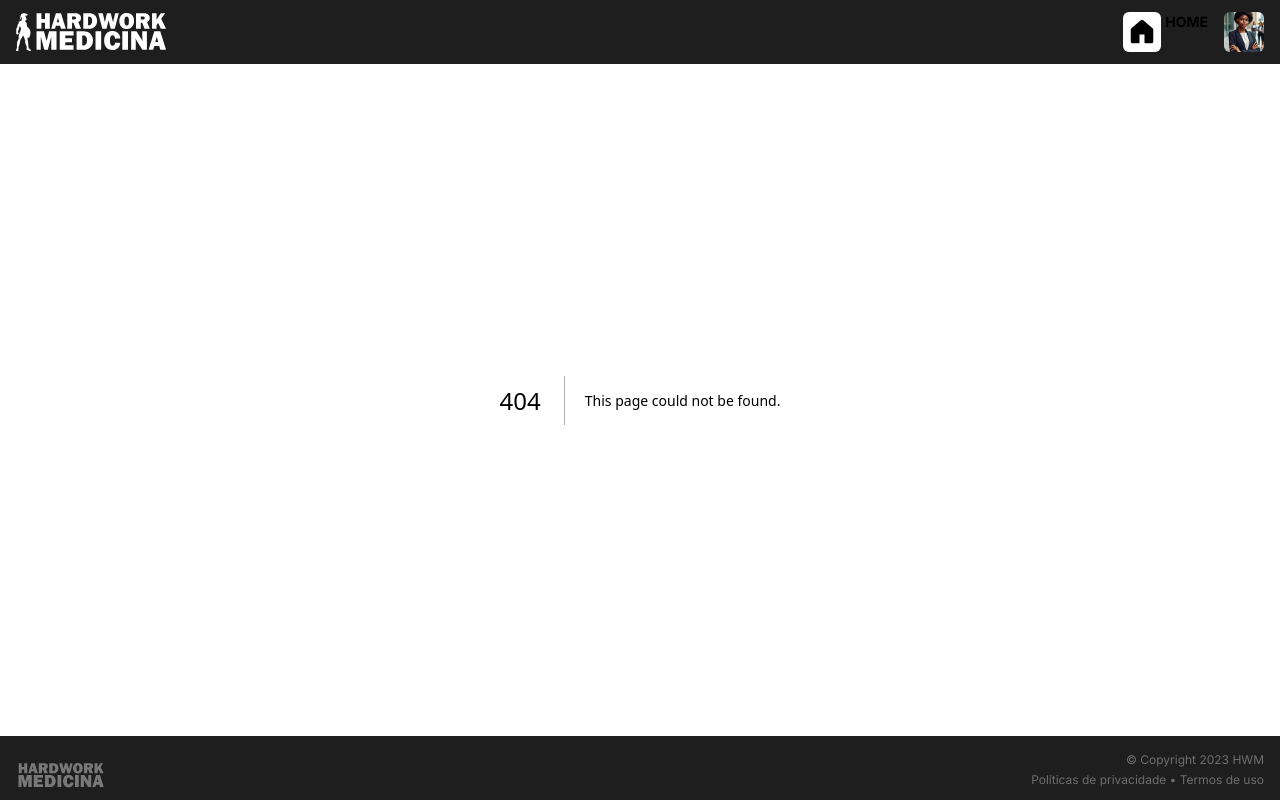
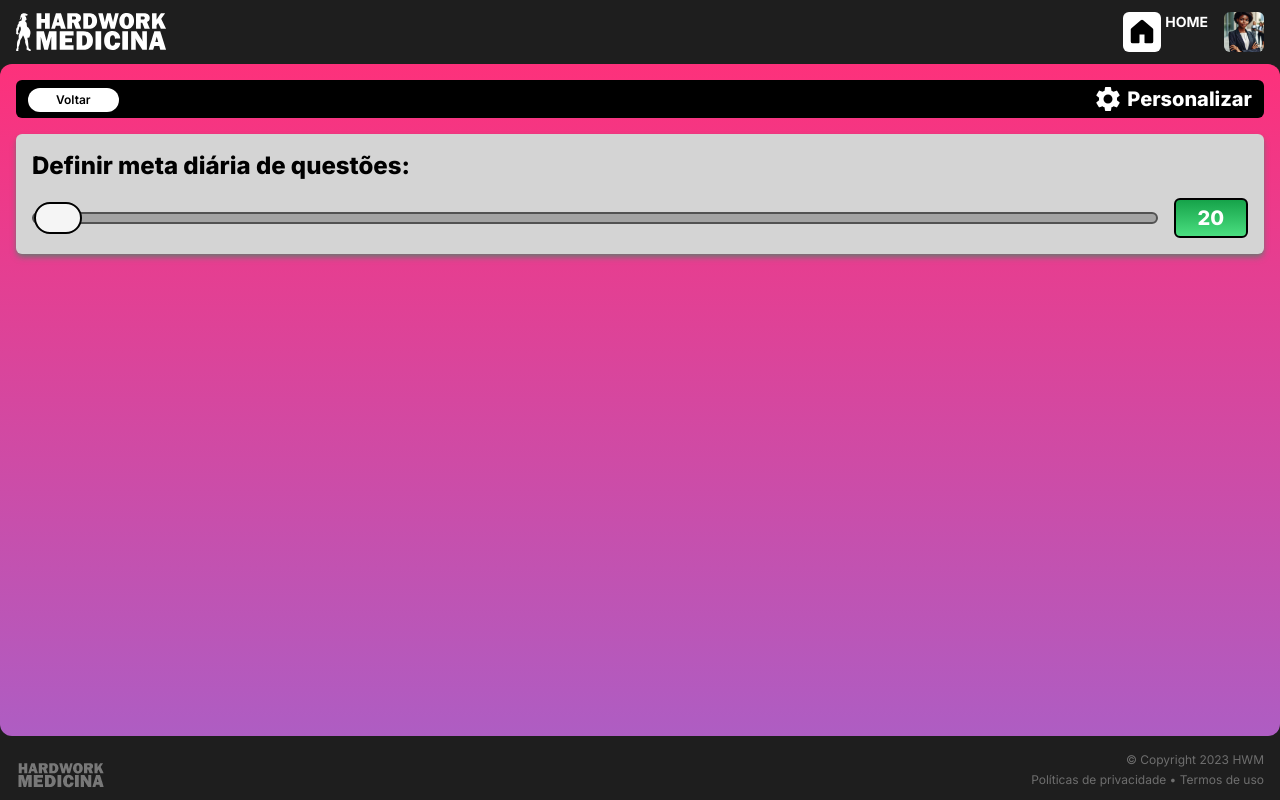
Before and after one commit to lahr-victor/hardwork-medicina-app, a Next.js app: page /customize in a window 1280 px wide. Before the commit this address had no page. Built offline with nearby package versions, Linux system fonts and the light colour scheme.

Commit message:
feat: implement slider component on customize page

```diff
--- /dev/null
+++ b/src/app/customize/components/slider.jsx
@@ -0,0 +1,57 @@
+'use client';
+
+import { useState } from 'react';
+
+export default function Slider({ title, min, max }) {
+  const [value, setValue] = useState(min);
+
+  return (
+    <section className="flex flex-col w-full gap-4 p-4 text-black rounded-md shadow-md shadow-neutral-500 bg-neutral-300">
+      <h3 className="text-2xl font-extrabold">{title}</h3>
+      <div className="flex flex-row items-center justify-center gap-4">
+        <input
+          id="range"
+          type="range"
+          min={min}
+          max={max}
+          step="10"
+          value={value}
+          onChange={(event) => { setValue(event.target.value); }}
+          className="
+            w-full
+            h-3
+            border-2
+            border-solid
+            rounded-md
+            appearance-none
+            cursor-pointer
+            focus:outline-none
+            border-neutral-600
+            bg-neutral-400
+
+            [&::-webkit-slider-thumb]:w-[3rem]
+            [&::-webkit-slider-thumb]:h-[2rem]
+            [&::-webkit-slider-thumb]:border-2
+            [&::-webkit-slider-thumb]:border-solid
+            [&::-webkit-slider-thumb]:rounded-full
+            [&::-webkit-slider-thumb]:appearance-none
+            [&::-webkit-slider-thumb]:border-black
+            [&::-webkit-slider-thumb]:bg-neutral-100
+
+            [&::-moz-range-thumb]:w-[3rem]
+            [&::-moz-range-thumb]:h-[2rem]
+            [&::-moz-range-thumb]:border-2
+            [&::-moz-range-thumb]:border-solid
+            [&::-moz-range-thumb]:rounded-full
+            [&::-moz-range-thumb]:appearance-none
+            [&::-moz-range-thumb]:border-black
+            [&::-moz-range-thumb]:bg-neutral-100
+          "
+        />
+        <div className="flex justify-center w-20 py-1 text-xl font-extrabold text-white border-2 border-black border-solid rounded-md bg-gradient-to-b from-green-600 to-green-400">
+          {value}
+        </div>
+      </div>
+    </section>
+  );
+}
--- /dev/null
+++ b/src/app/customize/page.jsx
@@ -0,0 +1,24 @@
+
+import { MdSettings } from "react-icons/md";
+
+import TitleBar from '@/components/ui/titleBar';
+import Slider from './components/slider';
+import QUESTIONS_CONSTANTS from '@/constants/questions';
+
+export default async function CustomizePage() {
+  const { QUESTIONS_PER_TEST } = QUESTIONS_CONSTANTS;
+
+  return (
+    <main className="min-h-[calc(100vh-8rem)] flex flex-col items-center gap-4 p-4 my-16 bg-gradient-to-t from-custom-purple to-custom-pink rounded-xl">
+      <TitleBar
+        Icon={<MdSettings />}
+        title='personalizar'
+      />
+      <Slider
+        title='Definir meta diária de questões:'
+        min={QUESTIONS_PER_TEST.min}
+        max={QUESTIONS_PER_TEST.max}
+      />
+    </main>
+  );
+}
--- /dev/null
+++ b/src/constants/questions.js
@@ -0,0 +1,41 @@
+const MEDICAL_SCHOOLS = [
+  'ABC',
+  'AMRIGS',
+  'ENARE',
+  'SUS-SP',
+  'UNICAMP',
+  'USP',
+  'UNIFESP',
+  'UFS',
+  'UFRJ',
+  'SANTA CASA DE SÃO PAULO'
+];
+
+const MEDICAL_SPECIALTIES = [
+  'Clinica médica',
+  'Cirurgia geral',
+  'Pediatria',
+  'Ginecologia e obstetrícia',
+  'Medicina preventiva'
+];
+
+const QUESTIONS_PER_TEST = {
+  min: 20,
+  max: 200
+};
+
+const QUESTION_SUBJECTS = [
+  'Epidemias',
+  'Gestão em saúde',
+  'HIV',
+  'Abdome agudo obstrutivo',
+  'Tumores abdominais na infância'
+];
+
+const QUESTIONS_CONSTANTS = {
+  MEDICAL_SCHOOLS,
+  MEDICAL_SPECIALTIES,
+  QUESTIONS_PER_TEST,
+  QUESTION_SUBJECTS
+};
+export default QUESTIONS_CONSTANTS;
```
